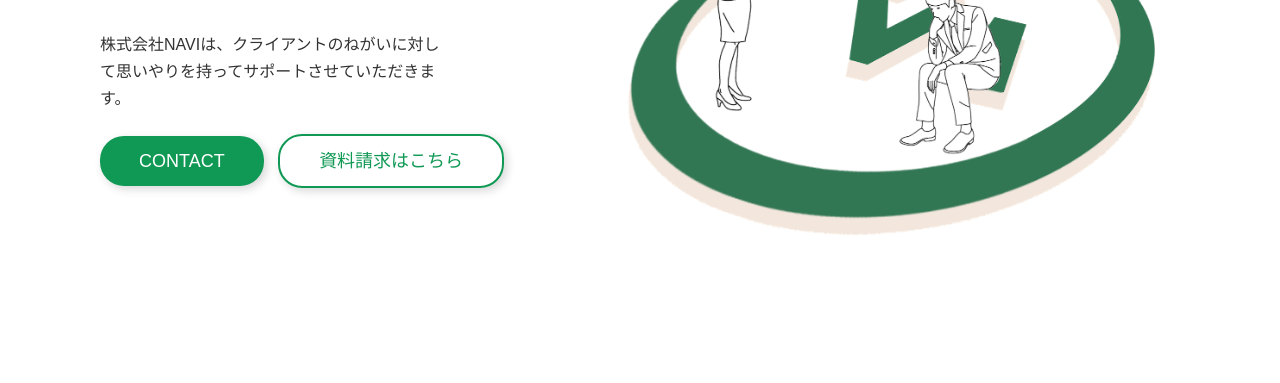
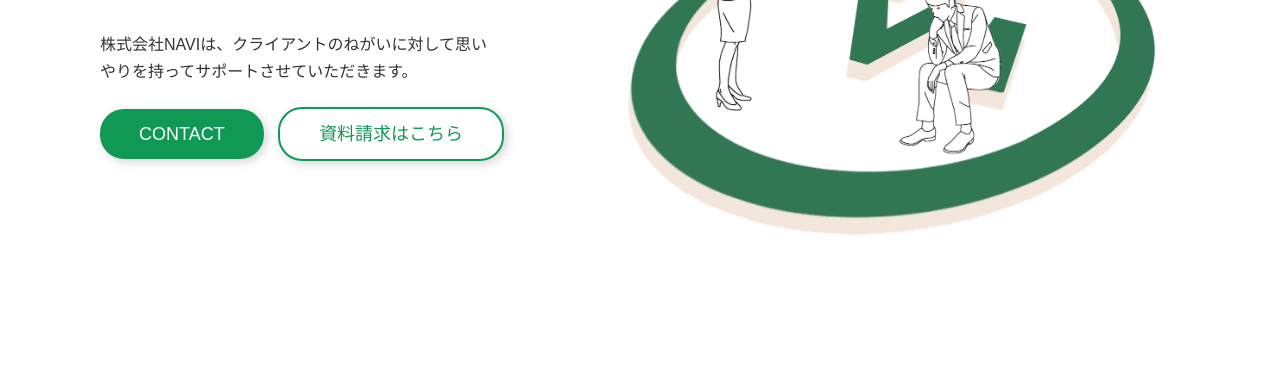
Before and after one commit to Hidetaka0711/lv2, a plain HTML site: page index.html in a window 1280 px wide. Shown: the part 338-721 px from the top of the page. Drawn offline with Linux system fonts and the light colour scheme.

Commit message:
Add files via upload
再微調整

```diff
--- a/css/style.scss
+++ b/css/style.scss
@@ -77,7 +77,7 @@ main {
               display: none;
             }
             p{
-              width: 66.7%;
+              width: 77.2%;
               line-height: 27px;
               margin: 34px 0 40px;
             }
```
Also changed, not shown: css/style.css.
